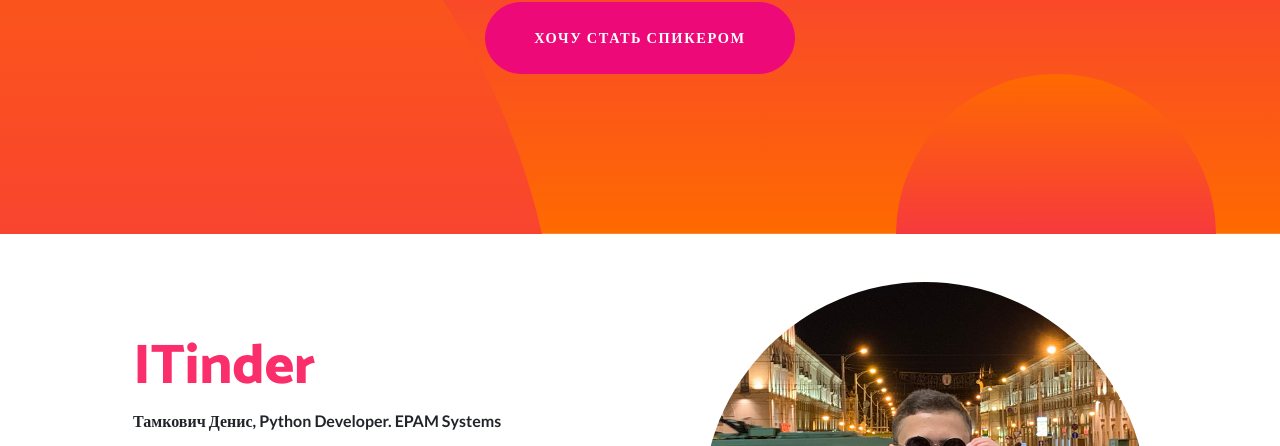
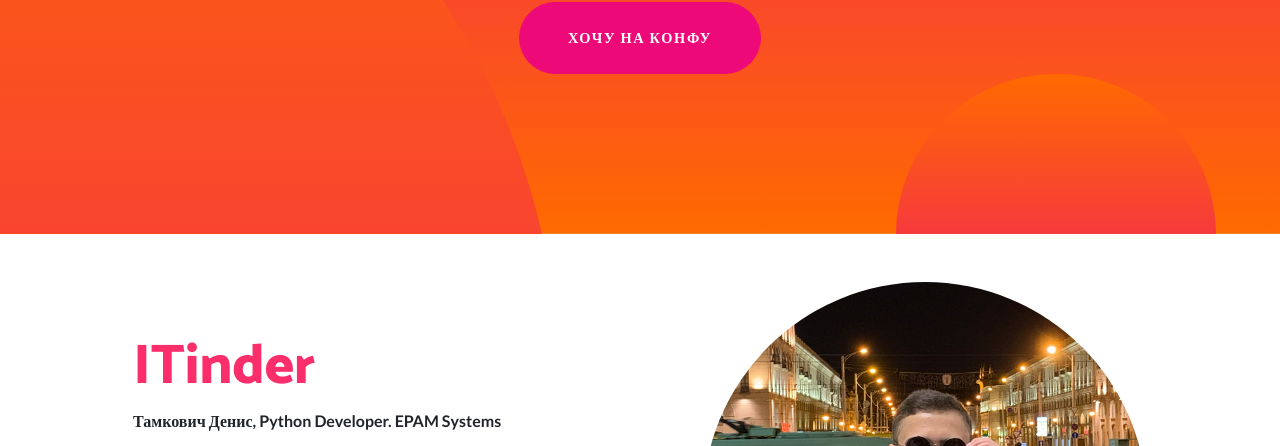
Before and after one commit to online-conf/online-conf.github.io, a website: page index.html in a window 1280 px wide. Shown: the part 453-899 px from the top of the page. Drawn offline with Linux system fonts and the light colour scheme.

Commit message:
hochy na konfu

```diff
--- a/index.html
+++ b/index.html
@@ -41,8 +41,7 @@
         <div class="container">
             <h1 class="masthead-heading mb-0">23.05.2020</h1>
             <h2 class="masthead-subheading mb-0">Онлайн</h2>
-            <a href="https://forms.gle/9L9YCdUYovWETQTR9" class="btn btn-primary btn-xl rounded-pill mt-5">Хочу стать
-                спикером</a>
+            <a href="https://forms.gle/X8LKX6iox42qxzrA7" class="btn btn-primary btn-xl rounded-pill mt-5">Хочу на конфу</a>
         </div>
     </div>
     <div class="bg-circle-1 bg-circle"></div>
```
